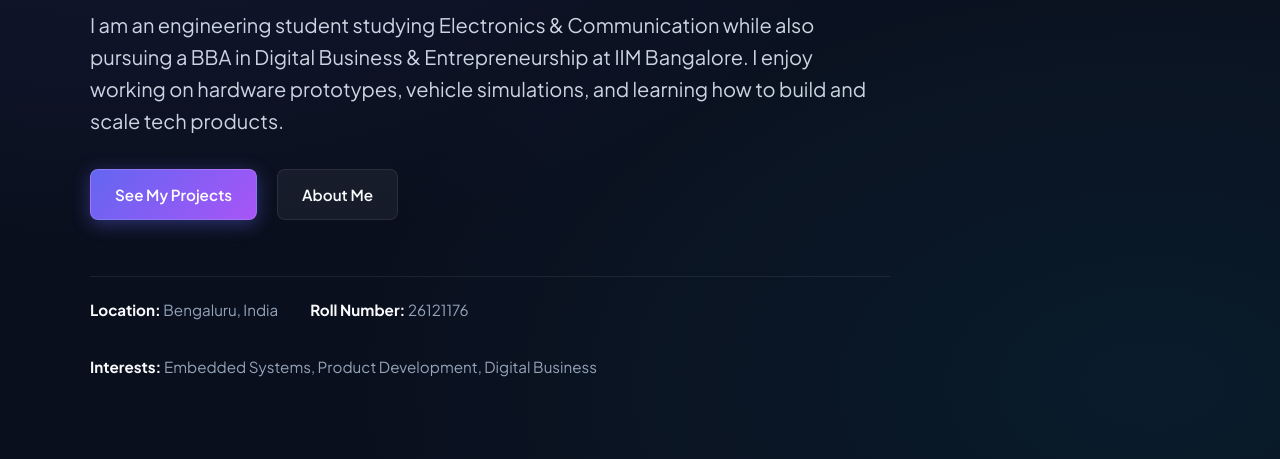
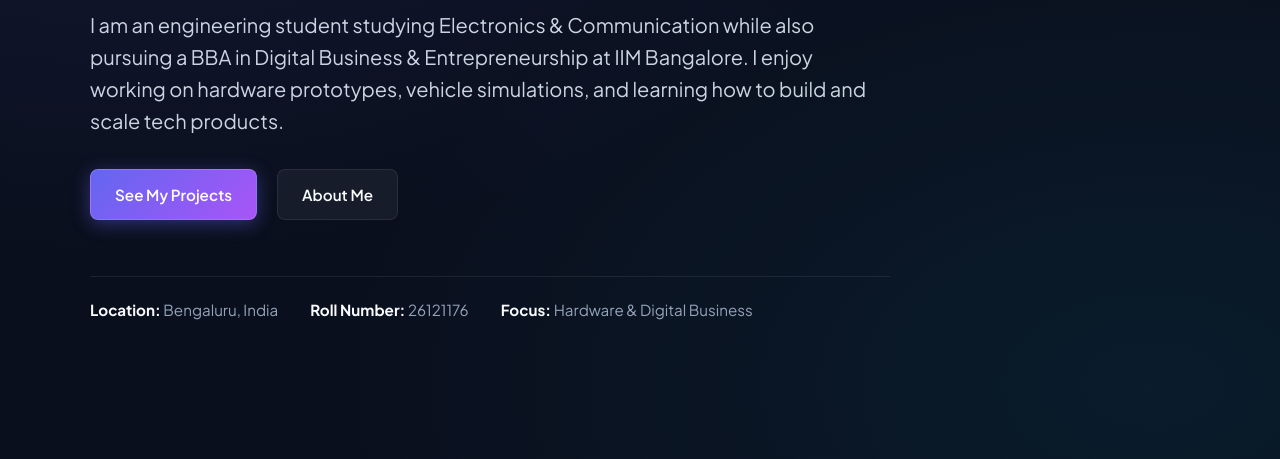
Before and after one commit to shashankpatil2005-collab/Resume-website, a plain HTML site: page index.html in a window 1280 px wide. Shown: the part 334-793 px from the top of the page. Drawn offline with Linux system fonts and the light colour scheme.

Commit message:
Add files via upload

```diff
--- a/index.html
+++ b/index.html
@@ -51,7 +51,7 @@
           <strong>Roll Number:</strong> 26121176
         </div>
         <div class="meta-item">
-          <strong>Interests:</strong> Embedded Systems, Product Development, Digital Business
+          <strong>Focus:</strong> Hardware & Digital Business
         </div>
       </div>
     </div>
```
